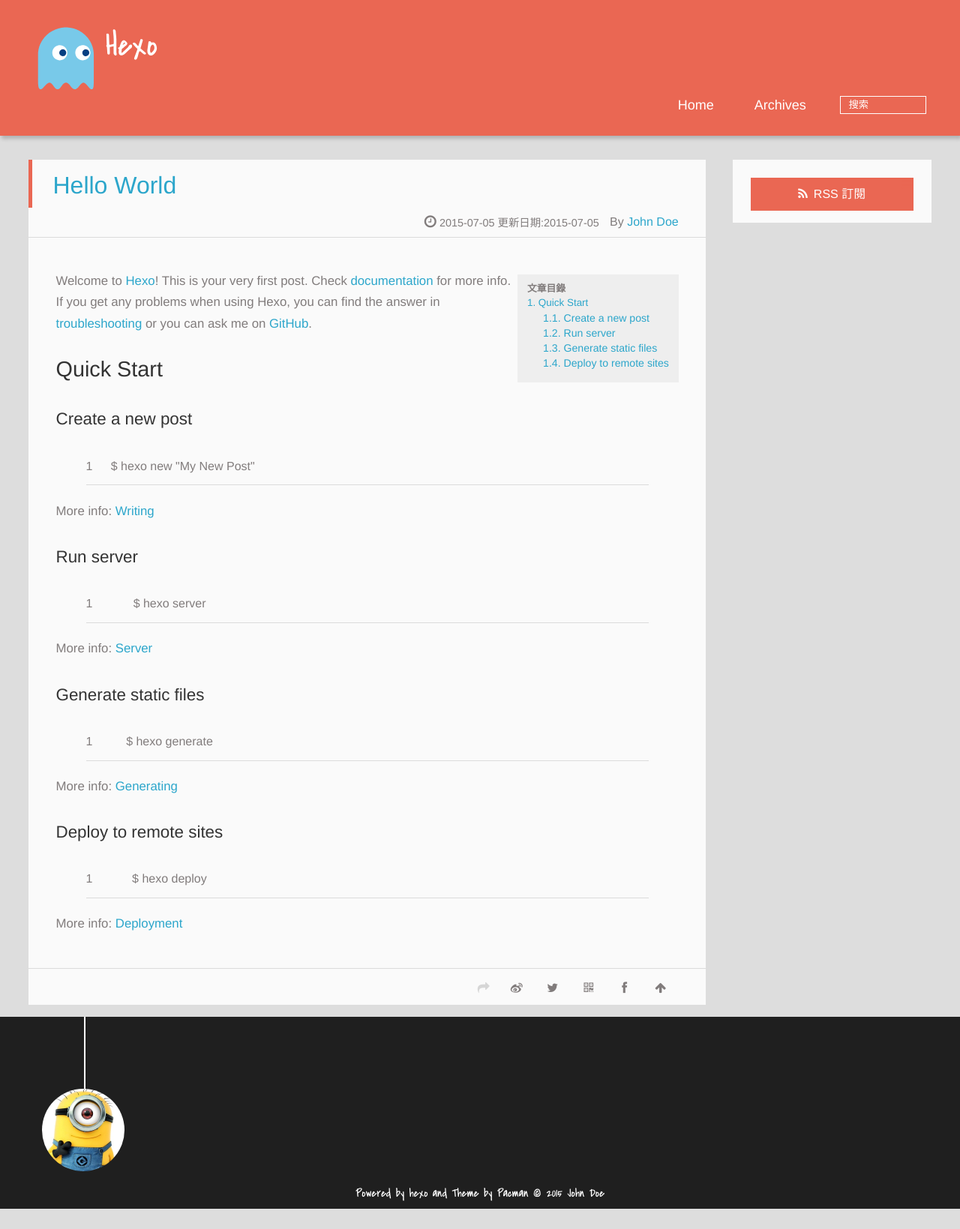
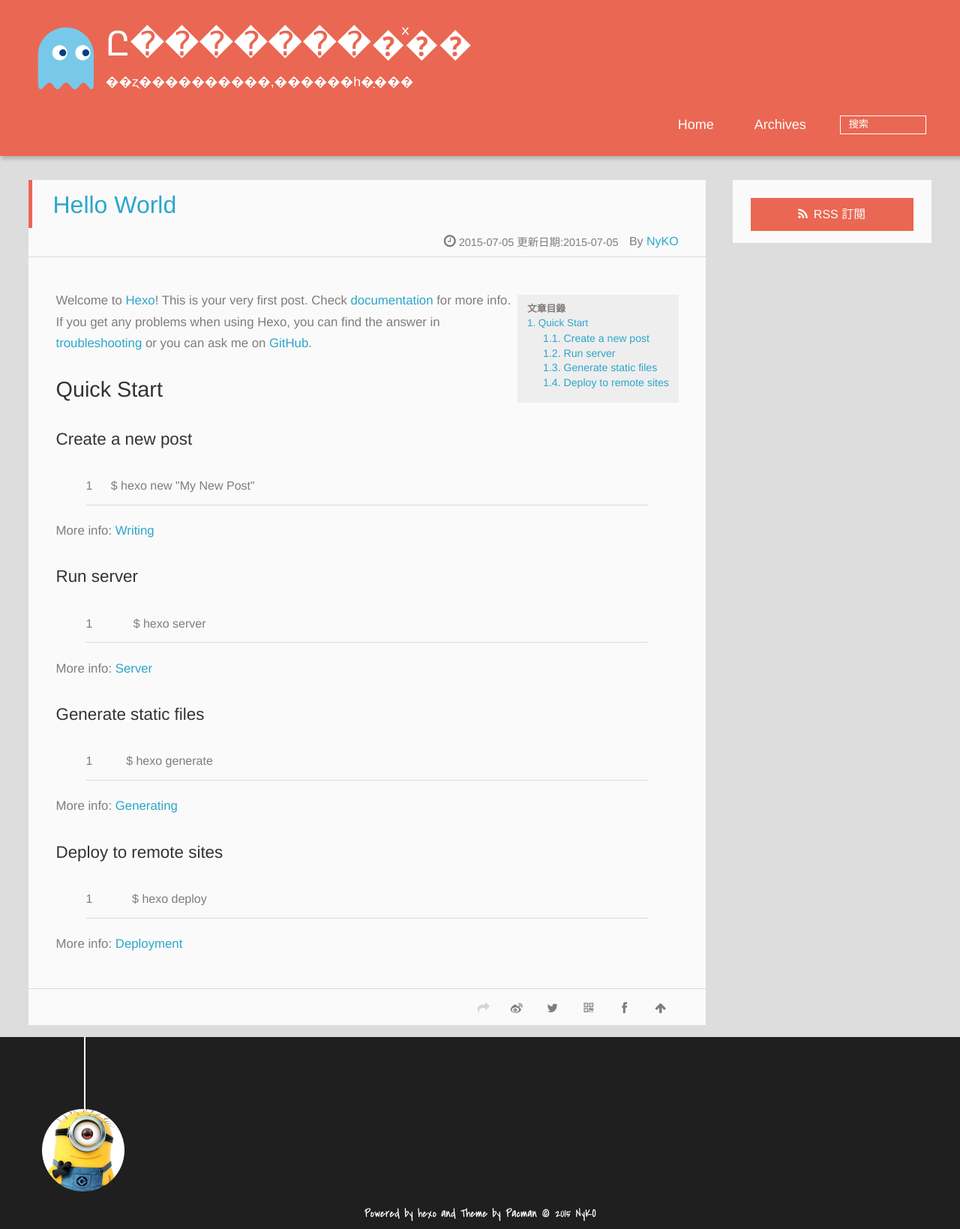
Before and after one commit to inyko/inyko.github.io, a plain HTML site: page 2015/07/05/hello-world/index.html in a window 1280 px wide. Shown: the whole page at 75% size. Before the commit the page ends 1612 px from the top, so only its background shows below. Drawn offline with Linux system fonts and the light colour scheme; files whose address does not match are found by name.

Commit message:
Site updated: 2015-07-05 18:07:58

```diff
--- a/2015/07/05/hello-world/index.html
+++ b/2015/07/05/hello-world/index.html
@@ -4,10 +4,10 @@
 <head>
   <meta charset="UTF-8">
 
-    <title>Hello World | Hexo</title>
+    <title>Hello World | Ը��������ͯ��</title>
     <meta name="viewport" content="width=device-width, initial-scale=1, maximum-scale=3, minimum-scale=1">
 
-    <meta name="author" content="John Doe">
+    <meta name="author" content="NyKO">
 
     <meta name="description" content="Welcome to Hexo! This is your very first post. Check documentation for more info. If you get any problems when using Hexo, you can find the answer in ">
 
@@ -29,12 +29,12 @@
       <div>
 
 			<div id="imglogo">
-				<a href="/"><img src="/img/logo.svg" alt="Hexo" title="Hexo"/></a>
+				<a href="/"><img src="/img/logo.svg" alt="Ը��������ͯ��" title="Ը��������ͯ��"/></a>
 			</div>
 
 			<div id="textlogo">
-				<h1 class="site-name"><a href="/" title="Hexo">Hexo</a></h1>
-				<h2 class="blog-motto"></h2>
+				<h1 class="site-name"><a href="/" title="Ը��������ͯ��">Ը��������ͯ��</a></h1>
+				<h2 class="blog-motto">��ȥֻ����������,������һ�ָ���</h2>
 			</div>
 			<div class="navbar"><a class="navbutton navmobile" href="#" title="菜單">
 			</a></div>
@@ -69,7 +69,7 @@
   </h1>
   <p class="article-author">By
 
-      <a href="http://yoursite.com" title="John Doe">John Doe</a>
+      <a href="http://yoursite.com" title="NyKO">NyKO</a>
     </p>
   <p class="article-time">
     <time datetime="2015-07-05T04:01:10.536Z" itemprop="datePublished">2015-07-05</time>
@@ -103,7 +103,7 @@
 
 <div class="article-share" id="share">
 
-  <div data-url="http://yoursite.com/2015/07/05/hello-world/" data-title="Hello World | Hexo" data-tsina="null" class="share clearfix">
+  <div data-url="http://yoursite.com/2015/07/05/hello-world/" data-title="Hello World | Ը��������ͯ��" data-tsina="null" class="share clearfix">
   </div>
 
 </div>
@@ -151,7 +151,7 @@
 	</div>
 		<p class="copyright">Powered by <a href="http://hexo.io" target="_blank" title="hexo">hexo</a> and Theme by <a href="https://github.com/A-limon/pacman" target="_blank" title="Pacman">Pacman</a> © 2015
 
-		<a href="http://yoursite.com" target="_blank" title="John Doe">John Doe</a>
+		<a href="http://yoursite.com" target="_blank" title="NyKO">NyKO</a>
 
 		</p>
 </div>
--- a/atom.xml
+++ b/atom.xml
@@ -1,15 +1,15 @@
 <?xml version="1.0" encoding="utf-8"?>
 <feed xmlns="http://www.w3.org/2005/Atom">
 
-  <title><![CDATA[Hexo]]></title>
-
+  <title><![CDATA[Ը��������ͯ��]]></title>
+  <subtitle><![CDATA[��ȥֻ����������,������һ�ָ���]]></subtitle>
   <link href="/atom.xml" rel="self"/>
   <link href="http://yoursite.com//"/>
   <updated>2015-07-05T04:01:10.536Z</updated>
   <id>http://yoursite.com//</id>
 
   <author>
-    <name><![CDATA[John Doe]]></name>
+    <name><![CDATA[NyKO]]></name>
 
   </author>
 
```
Also changed, not shown: archives/2015/07/index.html (+8 -6 lines), archives/2015/index.html (+8 -6 lines), archives/index.html (+8 -6 lines), index.html (+8 -6 lines).
